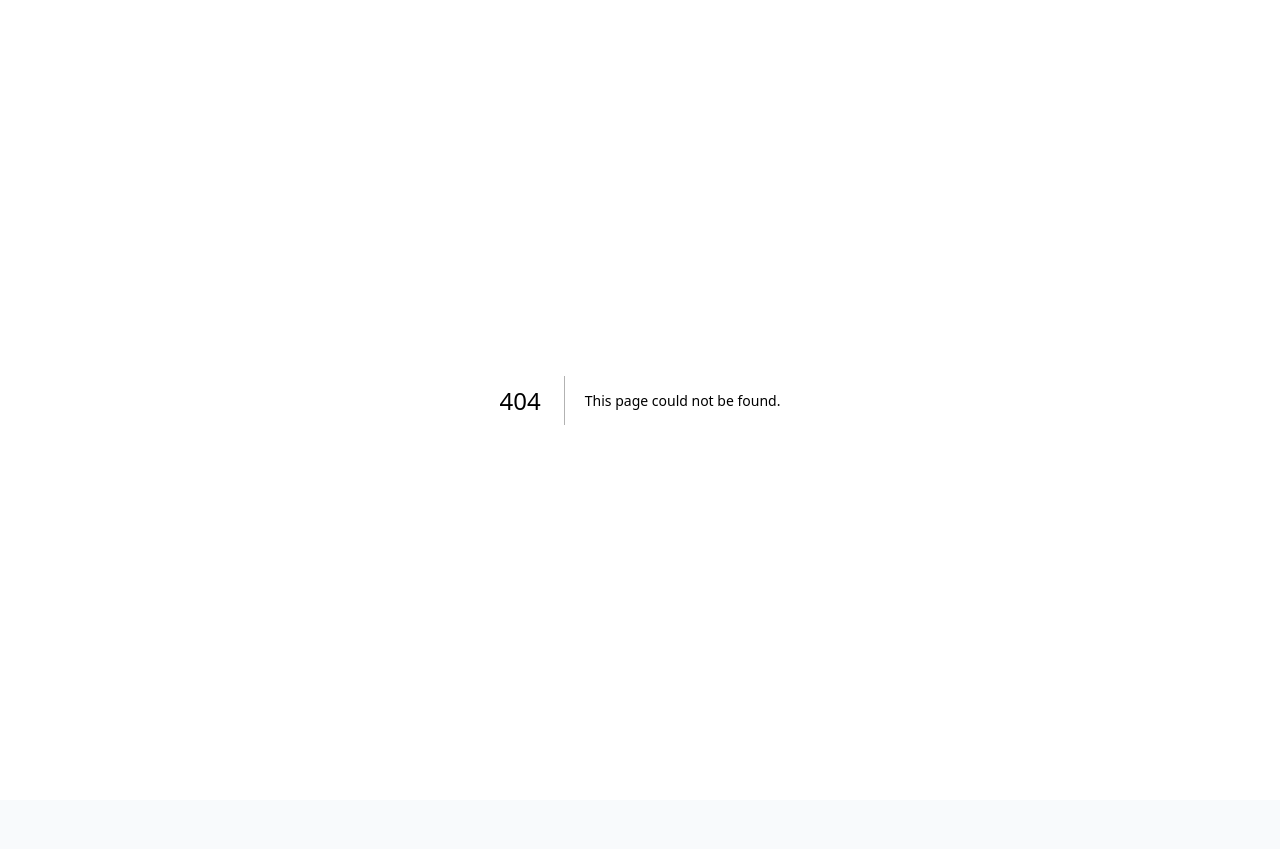
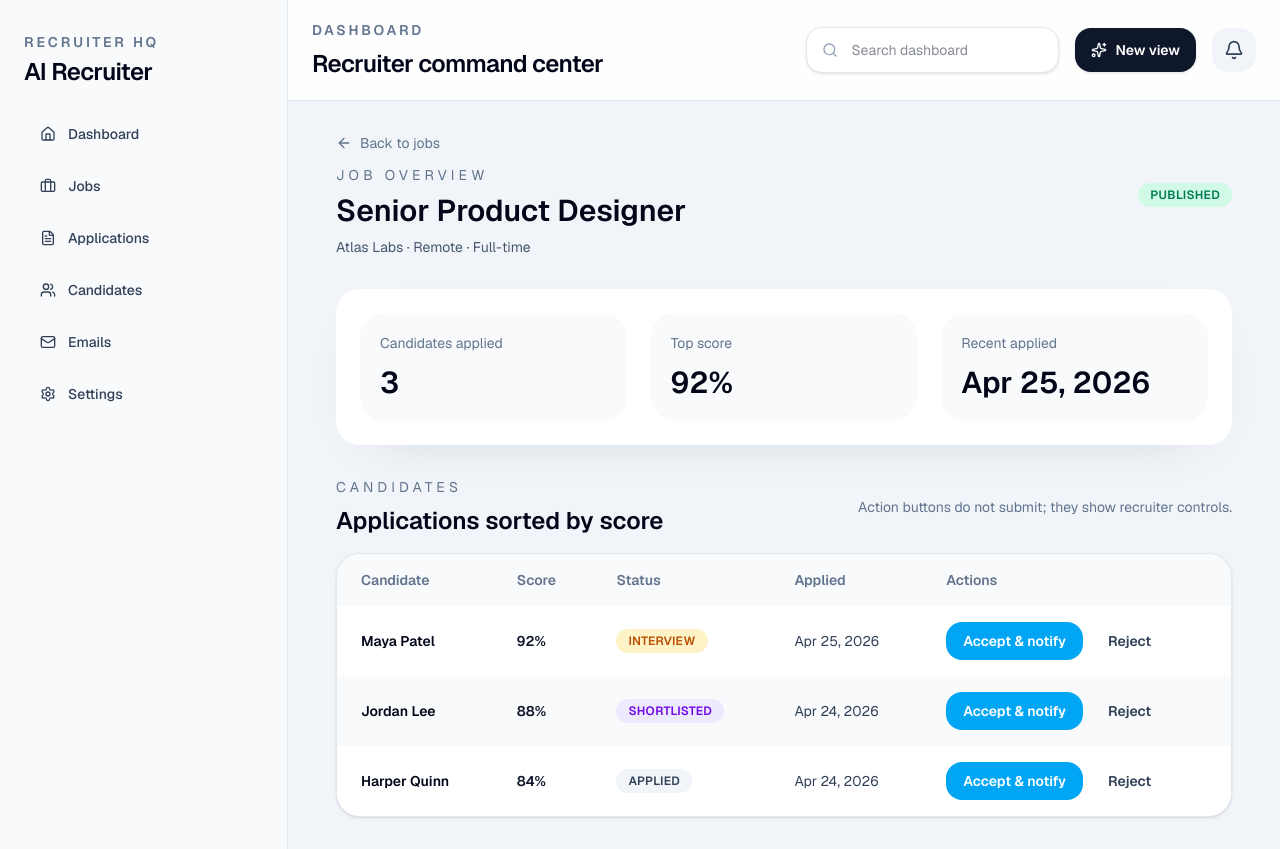
Before and after one commit to EasinTanvir/ai-recruitment-screener-rag, a Next.js app: page /dashboard/jobs/1 in a window 1280 px wide. Before the commit this address had no page. Before the commit the page ends 800 px from the top, so only its background shows below. Built offline with nearby package versions, Linux system fonts and the light colour scheme.

Commit message:
added job details page

```diff
--- /dev/null
+++ b/src/app/dashboard/jobs/[id]/page.js
@@ -0,0 +1,117 @@
+import Link from "next/link";
+import { ArrowLeft } from "lucide-react";
+import Button from "@/components/shared/Button";
+import Card from "@/components/shared/Card";
+import StatusBadge from "@/components/shared/StatusBadge";
+import Table from "@/components/dashboard/Table";
+import { jobs, jobApplications } from "@/data/dummyData";
+
+export default function JobApplicationsPage({ params }) {
+  const job = jobs.find((item) => item.id === params.id) || jobs[0];
+  const applications = jobApplications
+    .filter((item) => item.jobId === params.id)
+    .sort((a, b) => b.score - a.score);
+
+  const columns = [
+    {
+      key: "candidate",
+      label: "Candidate",
+      render: (item) => (
+        <div className="font-semibold text-slate-950">{item.candidate}</div>
+      ),
+    },
+    {
+      key: "score",
+      label: "Score",
+      render: (item) => (
+        <span className="font-semibold text-slate-900">{item.score}%</span>
+      ),
+    },
+    {
+      key: "status",
+      label: "Status",
+      render: (item) => <StatusBadge status={item.status} />,
+    },
+    { key: "appliedDate", label: "Applied" },
+    {
+      key: "actions",
+      label: "Actions",
+      render: () => (
+        <div className="flex flex-wrap gap-2">
+          <Button variant="accent">Accept & notify</Button>
+          <Button variant="ghost">Reject</Button>
+        </div>
+      ),
+    },
+  ];
+
+  return (
+    <div className="space-y-8">
+      <div className="flex flex-col gap-4 sm:flex-row sm:items-center sm:justify-between">
+        <div className="space-y-3">
+          <div className="flex items-center gap-3 text-sm text-slate-500">
+            <Link
+              href="/dashboard/jobs"
+              className="inline-flex items-center gap-2 text-slate-500 hover:text-slate-900"
+            >
+              <ArrowLeft className="h-4 w-4" />
+              Back to jobs
+            </Link>
+          </div>
+          <div>
+            <p className="text-sm uppercase tracking-[0.3em] text-slate-500">
+              Job overview
+            </p>
+            <h1 className="mt-2 text-3xl font-semibold text-slate-950">
+              {job.title}
+            </h1>
+            <p className="mt-2 text-sm text-slate-600">
+              {job.company} · {job.location} · {job.employmentType}
+            </p>
+          </div>
+        </div>
+        <StatusBadge status={job.status} />
+      </div>
+
+      <Card className="space-y-6">
+        <div className="grid gap-6 lg:grid-cols-3">
+          <div className="rounded-3xl bg-slate-50 p-5">
+            <p className="text-sm text-slate-500">Candidates applied</p>
+            <p className="mt-3 text-3xl font-semibold text-slate-950">
+              {applications.length}
+            </p>
+          </div>
+          <div className="rounded-3xl bg-slate-50 p-5">
+            <p className="text-sm text-slate-500">Top score</p>
+            <p className="mt-3 text-3xl font-semibold text-slate-950">
+              {applications[0]?.score ?? "—"}%
+            </p>
+          </div>
+          <div className="rounded-3xl bg-slate-50 p-5">
+            <p className="text-sm text-slate-500">Recent applied</p>
+            <p className="mt-3 text-3xl font-semibold text-slate-950">
+              {applications[0]?.appliedDate ?? "—"}
+            </p>
+          </div>
+        </div>
+      </Card>
+
+      <div className="space-y-4">
+        <div className="flex flex-col gap-2 sm:flex-row sm:items-center sm:justify-between">
+          <div>
+            <p className="text-sm uppercase tracking-[0.3em] text-slate-500">
+              Candidates
+            </p>
+            <h2 className="mt-2 text-2xl font-semibold text-slate-950">
+              Applications sorted by score
+            </h2>
+          </div>
+          <p className="text-sm text-slate-500">
+            Action buttons do not submit; they show recruiter controls.
+          </p>
+        </div>
+        <Table columns={columns} data={applications} />
+      </div>
+    </div>
+  );
+}
--- a/src/app/dashboard/jobs/new/page.js
+++ b/src/app/dashboard/jobs/new/page.js
@@ -47,22 +47,6 @@ export default function CreateJobPage() {
           </div>
         </div>
 
-        <div className="grid gap-6 lg:grid-cols-2">
-          <div>
-            <label className="mb-2 block text-sm font-semibold text-slate-700">
-              Salary range
-            </label>
-            <Input placeholder="$120k - $140k" />
-          </div>
-          <div>
-            <label className="mb-2 block text-sm font-semibold text-slate-700">
-              Posted date
-            </label>
-            <Input placeholder="Apr 28, 2026" />
-          </div>
-        </div>
-
-        <div className="grid gap-6 lg:grid-cols-2">
         <div>
           <label className="mb-2 block text-sm font-semibold text-slate-700">
             Short description
@@ -81,9 +65,6 @@ export default function CreateJobPage() {
             rows={4}
           />
         </div>
-        </div>
-
-        <div className="grid gap-6 lg:grid-cols-2">
         <div>
           <label className="mb-2 block text-sm font-semibold text-slate-700">
             Requirements
@@ -92,16 +73,6 @@ export default function CreateJobPage() {
             placeholder="5+ years of experience, strong portfolio, collaboration skills."
             rows={4}
           />
-          </div>
-          <div>
-            <label className="mb-2 block text-sm font-semibold text-slate-700">
-              Benefits
-            </label>
-            <Textarea
-              placeholder="Flexible work, equity, health benefits."
-              rows={4}
-            />
-          </div>
         </div>
 
         <div className="flex flex-col gap-4 sm:flex-row sm:items-center">
--- a/src/app/dashboard/jobs/page.js
+++ b/src/app/dashboard/jobs/page.js
@@ -10,7 +10,12 @@ const columns = [
     key: "title",
     label: "Title",
     render: (job) => (
-      <div className="font-semibold text-slate-950">{job.title}</div>
+      <Link
+        href={`/dashboard/jobs/${job.id}`}
+        className="font-semibold text-slate-950 hover:text-slate-900"
+      >
+        {job.title}
+      </Link>
     ),
   },
   {
@@ -41,7 +46,7 @@ export default function JobsPage() {
         </div>
         <div className="flex flex-col gap-3 sm:flex-row sm:items-center">
           <Button variant="secondary">Filter</Button>
-          <Link href="/dashboard/jobs/new">
+          <Link href="/dashboard/jobs/new" className="inline-flex">
             <Button>Post job</Button>
           </Link>
         </div>
--- a/src/data/dummyData.js
+++ b/src/data/dummyData.js
@@ -247,6 +247,65 @@ export const applications = [
   },
 ];
 
+export const jobApplications = [
+  {
+    jobId: "1",
+    candidate: "Jordan Lee",
+    role: "Senior Product Designer",
+    score: 88,
+    status: "Shortlisted",
+    appliedDate: "Apr 24, 2026",
+  },
+  {
+    jobId: "1",
+    candidate: "Maya Patel",
+    role: "Senior Product Designer",
+    score: 92,
+    status: "Interview",
+    appliedDate: "Apr 25, 2026",
+  },
+  {
+    jobId: "1",
+    candidate: "Harper Quinn",
+    role: "Senior Product Designer",
+    score: 84,
+    status: "Applied",
+    appliedDate: "Apr 24, 2026",
+  },
+  {
+    jobId: "2",
+    candidate: "Evan Cole",
+    role: "AI Talent Acquisition Lead",
+    score: 81,
+    status: "Review",
+    appliedDate: "Apr 23, 2026",
+  },
+  {
+    jobId: "2",
+    candidate: "Avery Chen",
+    role: "AI Talent Acquisition Lead",
+    score: 76,
+    status: "Applied",
+    appliedDate: "Apr 20, 2026",
+  },
+  {
+    jobId: "4",
+    candidate: "Noah Gray",
+    role: "Talent Operations Specialist",
+    score: 89,
+    status: "Interview",
+    appliedDate: "Apr 24, 2026",
+  },
+  {
+    jobId: "4",
+    candidate: "Olivia Park",
+    role: "Talent Operations Specialist",
+    score: 83,
+    status: "Shortlisted",
+    appliedDate: "Apr 22, 2026",
+  },
+];
+
 export const candidates = [
   {
     id: "c1",
```
Lines whose indentation alone changed are shown as unchanged.
